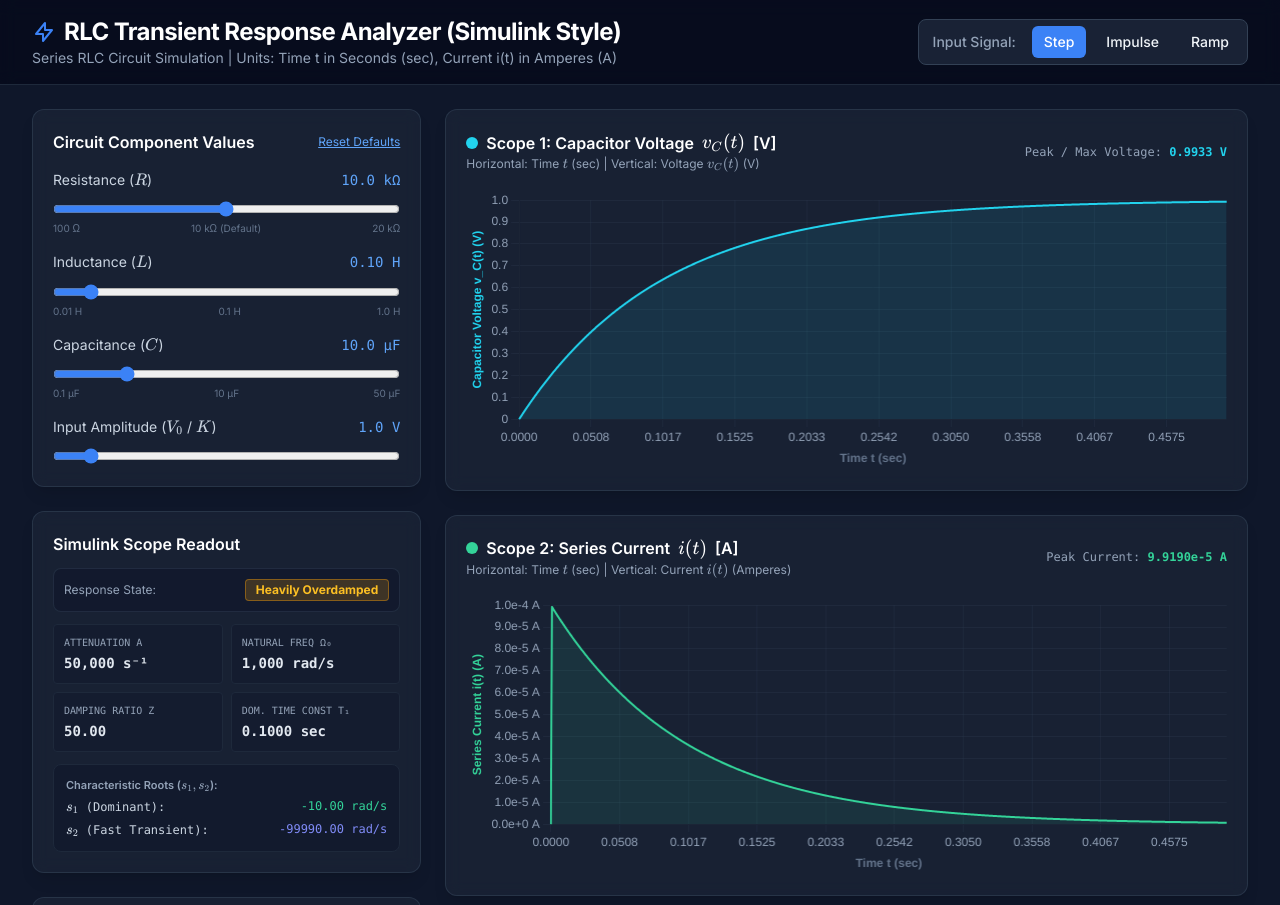
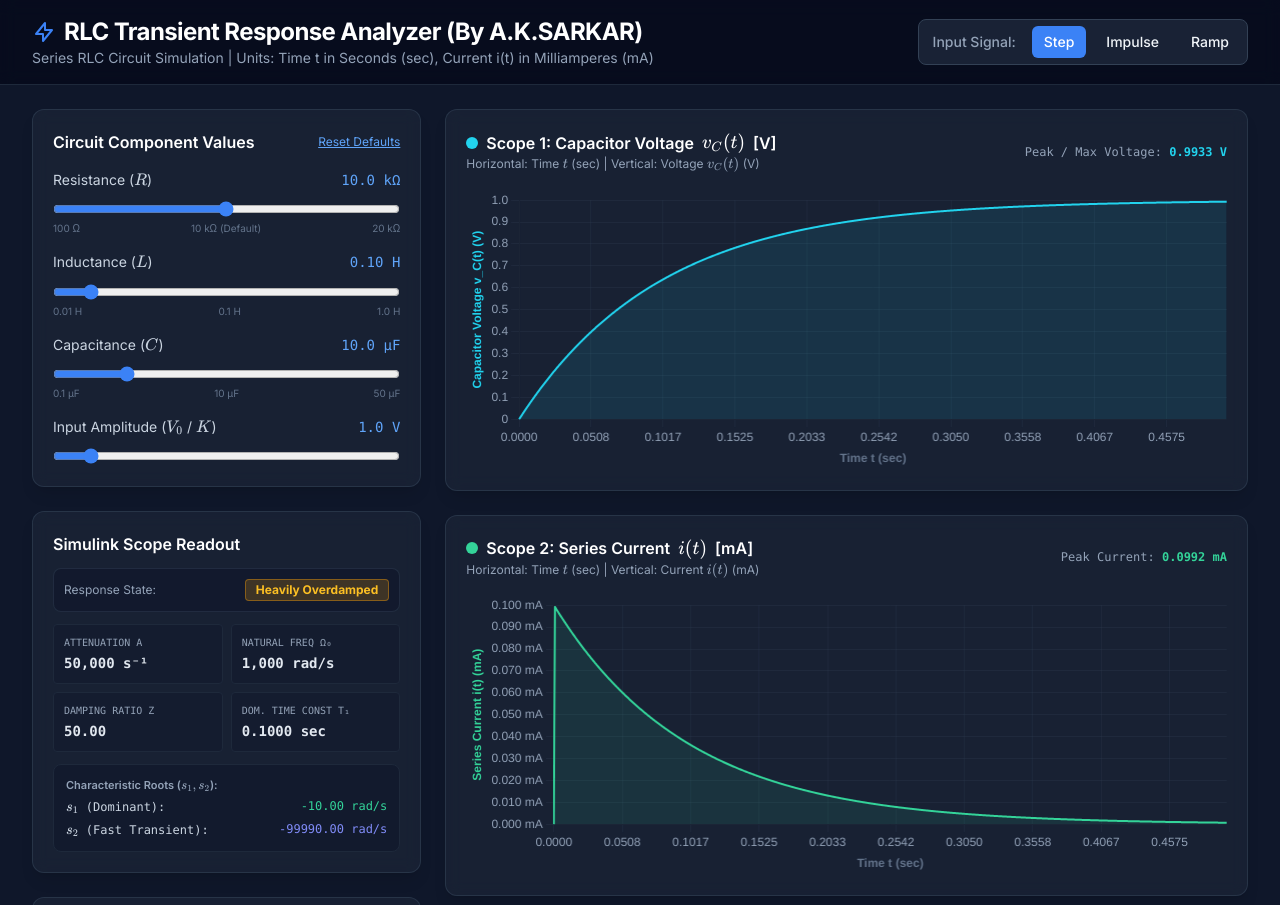
Before and after one commit to akashkumarsarkar/Webpage, a plain HTML site: page index.html in a window 1280 px wide. Shown: the top 905 px of the page. Drawn offline with nearby package versions, Linux system fonts and the light colour scheme.

Commit message:
Update index.html

```diff
--- a/index.html
+++ b/index.html
@@ -3,7 +3,7 @@
 <head>
     <meta charset="UTF-8">
     <meta name="viewport" content="width=device-width, initial-scale=1.0">
-    <title>RLC Series Circuit Transient Response by Akash</title>
+    <title>RLC Series Circuit Transient Response Dashboard</title>
     <!-- Tailwind CSS CDN -->
     <script src="https://cdn.tailwindcss.com"></script>
     <!-- Chart.js CDN -->
@@ -30,9 +30,9 @@
             <div>
                 <h1 class="text-xl sm:text-2xl font-bold text-white tracking-tight flex items-center gap-2">
                     <svg class="w-6 h-6 text-blue-500" fill="none" stroke="currentColor" viewBox="0 0 24 24"><path stroke-linecap="round" stroke-linejoin="round" stroke-width="2" d="M13 10V3L4 14h7v7l9-11h-7z"/></svg>
-                    RLC Transient Response Analyzer (Simulink Style)
+                    RLC Transient Response Analyzer (By A.K.SARKAR)
                 </h1>
-                <p class="text-xs sm:text-sm text-slate-400">Series RLC Circuit Simulation | Units: Time t in Seconds (sec), Current i(t) in Amperes (A)</p>
+                <p class="text-xs sm:text-sm text-slate-400">Series RLC Circuit Simulation | Units: Time t in Seconds (sec), Current i(t) in Milliamperes (mA)</p>
             </div>
             <div class="flex items-center gap-2 bg-slate-800/80 p-1.5 rounded-lg border border-slate-700 text-xs sm:text-sm">
                 <span class="text-slate-400 px-2 font-medium">Input Signal:</span>
@@ -194,14 +194,14 @@
                     <div>
                         <h3 class="text-base font-semibold text-white flex items-center gap-2">
                             <span class="w-3 h-3 rounded-full bg-emerald-400 inline-block"></span>
-                            Scope 2: Series Current $i(t)$ [A]
+                            Scope 2: Series Current $i(t)$ [mA]
                         </h3>
-                        <p class="text-xs text-slate-400">Horizontal: Time $t$ (sec) | Vertical: Current $i(t)$ (Amperes)</p>
+                        <p class="text-xs text-slate-400">Horizontal: Time $t$ (sec) | Vertical: Current $i(t)$ (mA)</p>
                     </div>
                     <div class="flex items-center gap-3">
                         <div class="text-right font-mono text-xs">
                             <span class="text-slate-400">Peak Current: </span>
-                            <span id="peak-i" class="text-emerald-400 font-bold">0.000100 A</span>
+                            <span id="peak-i" class="text-emerald-400 font-bold">0.1000 mA</span>
                         </div>
                     </div>
                 </div>
@@ -398,7 +398,7 @@
             for (let i = 0; i <= numPoints; i++) {
                 const t = (i / numPoints) * tMaxSec; // Time strictly in seconds (sec)
                 let vc = 0;
-                let current = 0; // Current strictly in Amperes (A)
+                let current = 0; // Current in Amperes (A) initially
 
                 if (stateType === 'overdamped') {
                     const wd = Math.sqrt(alpha * alpha - omega0 * omega0);
@@ -442,17 +442,19 @@
                     }
                 }
 
+                const currentmA = current * 1000; // Convert to milliamperes (mA)
+
                 timeData.push(t.toFixed(4));
                 vcData.push(vc);
-                iData.push(current); // In Amperes (A)
+                iData.push(currentmA); // Store in mA
 
                 if (Math.abs(vc) > Math.abs(peakVc)) peakVc = vc;
-                if (Math.abs(current) > Math.abs(peakI)) peakI = current;
+                if (Math.abs(currentmA) > Math.abs(peakI)) peakI = currentmA;
             }
 
             // Update Peak Display
             document.getElementById('peak-vc').innerText = `${peakVc.toFixed(4)} V`;
-            document.getElementById('peak-i').innerText = `${peakI.toExponential(4)} A`;
+            document.getElementById('peak-i').innerText = `${peakI.toFixed(4)} mA`;
 
             // Render Charts
             renderVoltageChart(timeData, vcData);
@@ -525,7 +527,7 @@
                 data: {
                     labels: [],
                     datasets: [{
-                        label: 'Current i(t) (A)',
+                        label: 'Current i(t) (mA)',
                         data: [],
                         borderColor: '#34d399',
                         backgroundColor: 'rgba(52, 211, 153, 0.1)',
@@ -543,9 +545,9 @@
                             ...chartOptionsBase.scales.y,
                             ticks: {
                                 color: '#94a3b8',
-                                callback: function(value) { return value.toExponential(1) + ' A'; }
+                                callback: function(value) { return value.toFixed(3) + ' mA'; }
                             },
-                            title: { display: true, text: 'Series Current i(t) (A)', color: '#34d399', font: { size: 12, weight: 'bold' } }
+                            title: { display: true, text: 'Series Current i(t) (mA)', color: '#34d399', font: { size: 12, weight: 'bold' } }
                         }
                     }
                 }
```
